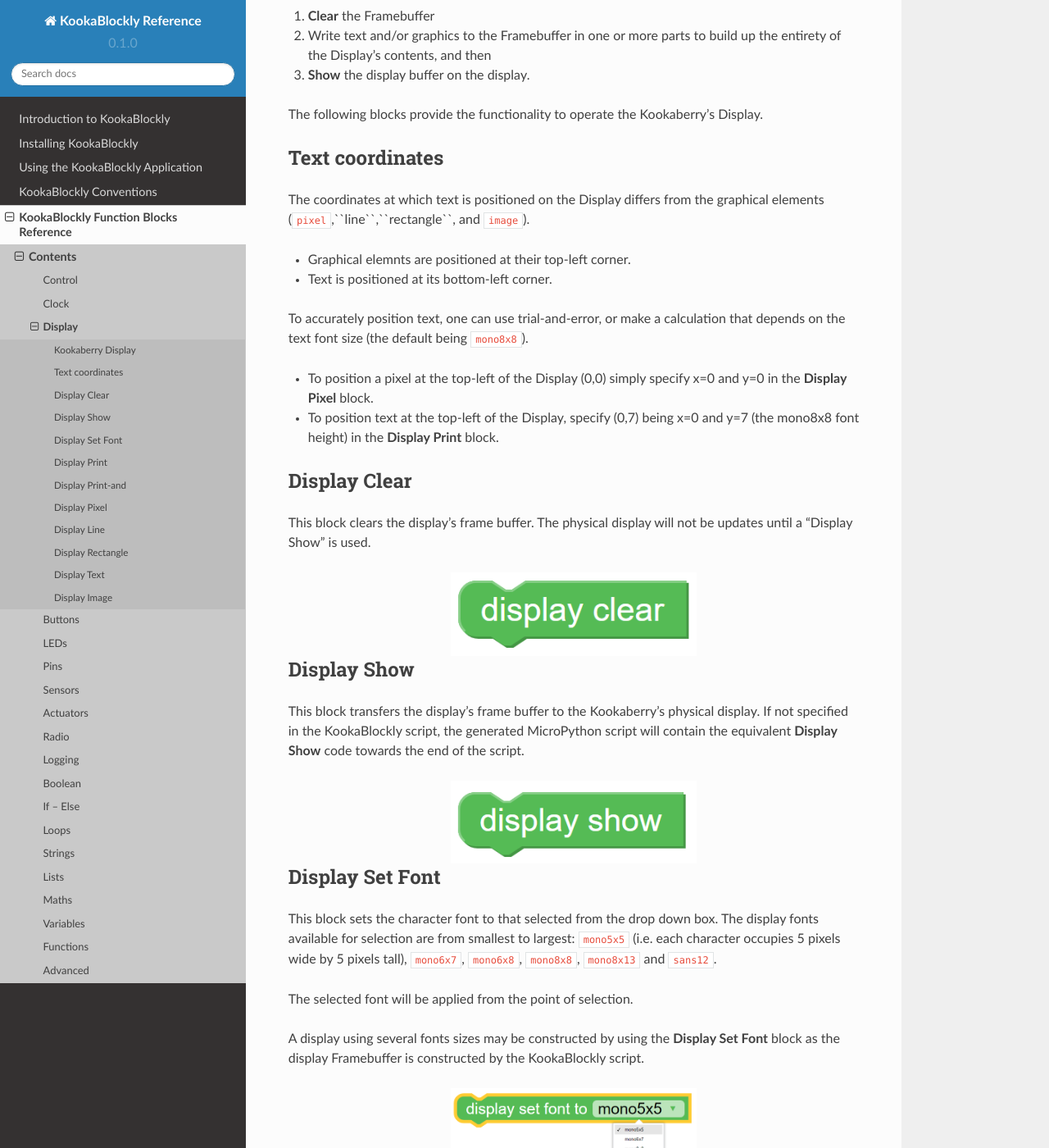
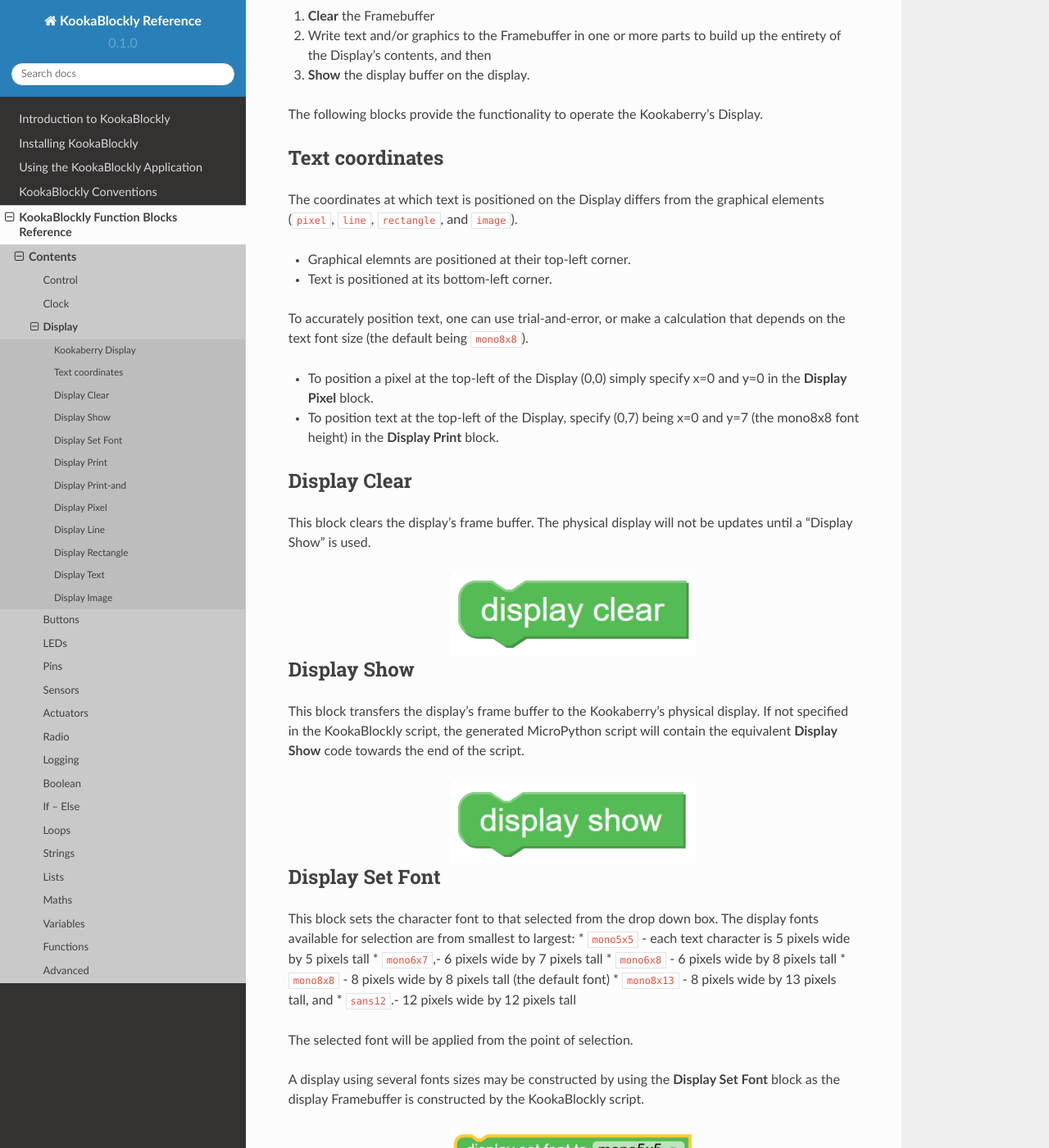
Before and after one commit to TDStrasser/KookaBlockly-Reference, a Sphinx documentation site: the page built from docs/source/display.rst, in a window 1280 px wide and 1400 px high, scrolled down 2033 px. Shown: the whole window at 82% size. Built offline with Sphinx 7.4.7 and the Read the Docs theme 2.0.0, drawn with Linux system fonts in a browser that asks for light colours.

Commit message:
Added detail to fonts

```diff
--- a/docs/source/display.rst
+++ b/docs/source/display.rst
@@ -45,7 +45,7 @@ The following blocks provide the functionality to operate the Kookaberry's Displ
 Text coordinates
 ----------------
 
-The coordinates at which text is positioned on the Display differs from the graphical elements (``pixel``,``line``,``rectangle``, and ``image``).
+The coordinates at which text is positioned on the Display differs from the graphical elements (``pixel``, ``line``, ``rectangle``, and ``image``).
 
 *  Graphical elemnts are positioned at their top-left corner.
 *  Text is positioned at its bottom-left corner.
@@ -80,8 +80,13 @@ Display Set Font
 ----------------
 
 This block sets the character font to that selected from the drop down box.  The display fonts
-available for selection are from smallest to largest: ``mono5x5`` (i.e. each character occupies 5  pixels wide by 5 pixels tall),
-``mono6x7``, ``mono6x8``, ``mono8x8``, ``mono8x13`` and ``sans12``.
+available for selection are from smallest to largest:
+* ``mono5x5`` - each text character is 5  pixels wide by 5 pixels tall
+* ``mono6x7``,- 6 pixels wide by 7 pixels tall
+* ``mono6x8`` - 6 pixels wide by 8 pixels tall
+* ``mono8x8`` - 8 pixels wide by 8 pixels tall (the default font)
+* ``mono8x13`` - 8 pixels wide by 13 pixels tall, and
+* ``sans12``.- 12 pixels wide by 12 pixels tall
 
 The selected font will be applied from the point of selection.
 
```
